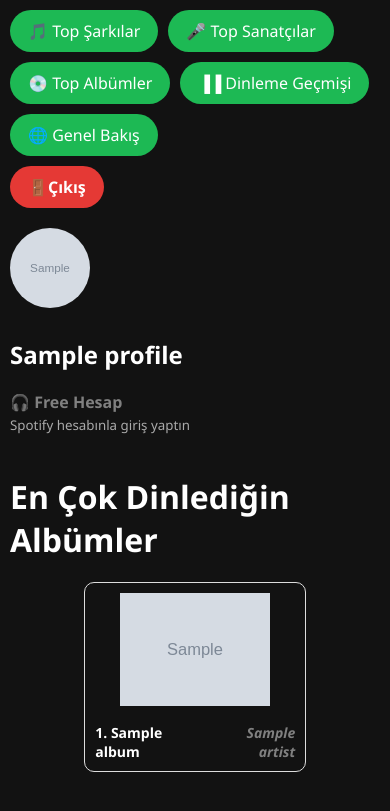
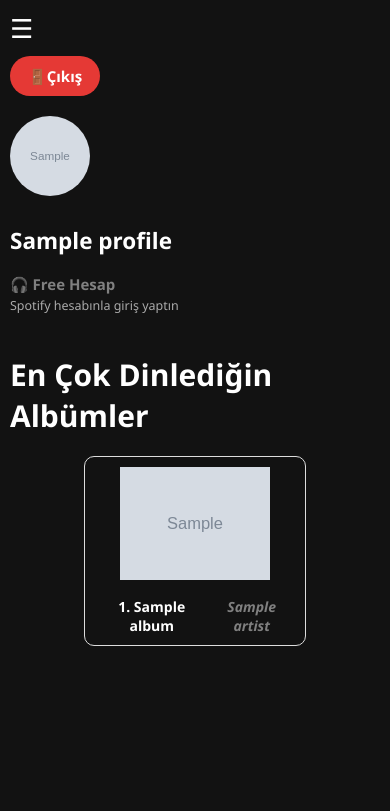
Before and after one commit to Talha3507/Spotify, a Flask app: template templates/albums.html in a window 390 px wide. Shown: the top 811 px of the page. Run offline with Flask 3, Linux system fonts and the light colour scheme; the template is opened without the code that fills it: most values are stand-ins (such as "Sample title", 1, 10 or a date in 2020); grey boxes marked "Sample" are stand-in pictures.

Commit message:
Add files via upload

```diff
--- a/static/css/style.css
+++ b/static/css/style.css
@@ -3,6 +3,7 @@ body {
     background: #121212;
     color: white;
     font-family: 'Segoe UI', sans-serif;
+    font-size: 16px;
 }
 
 .container {
@@ -14,11 +15,6 @@ body {
     .container {
         width: 95%;
         padding: 10px;
-    }
-
-    .song-card {
-        width: 100%;
-        margin-bottom: 15px;
     }
 }
 
@@ -35,7 +31,8 @@ body {
     border: 1px solid #ddd;
     border-radius: 10px;
     text-align: center;
-    box-shadow: 0 2px 5px rgba(0,0,0,0,1);
+    box-shadow: 0 2px 5px rgba(0,0,0,0,3);
+    transition: transform 0.15s ease, background 0.2s ease;
 }
 
 @media (max-width: 600px;) {
@@ -44,6 +41,10 @@ body {
     }
 }
 
+.album-card:active {
+    transform: scale(0.97);
+    background: #222;
+}
 
 .album-info {
     display: flex;
@@ -53,12 +54,10 @@ body {
 }
 
 .album-info .left {
-    text-align: left;
     font-weight: bold;
 }
 
 .album-info .right {
-    text-align: right;
     color: gray;
     font-style: italic;
 }
@@ -86,7 +85,6 @@ body {
 
 .topbar {
     display: flex;
-    flex-wrap: wrap;
     justify-content: space-between;
     align-items: center;
     margin-bottom: 20px;
@@ -94,8 +92,13 @@ body {
 
 .nav-left {
     display: flex;
-    flex-wrap: wrap;
     gap: 10px;
+}
+
+.menu-toggle {
+    display: none;
+    font-size: 26px;
+    cursor: pointer;
 }
 
 .btn {
@@ -150,12 +153,21 @@ body {
     border-radius: 15px;
     padding: 20px;
     margin-bottom: 15px;
-    transition: 0.3s;
+    transition: transform 0.15s ease, background 0.2s ease;
 }
 
-.track-card:hover, .artist-card:hover {
+track-card:hover, .artist-card:hover {
     transform: scale(1.02);
     background: #202020;
+}
+
+.track-card:active, .artist-card:active {
+    transform: scale(0.97);
+    background: #222;
+}
+
+.track-card:hover {
+    box-shadow: 0 0 15px rgba(29,185,84,0.3);
 }
 
 .track-img, .artist-img {
@@ -180,19 +192,23 @@ body {
 
 .range-buttons {
     display: flex;
-    flex-wrap: wrap;
     gap: 10px;
     margin-bottom: 25px;
 }
 
 
 @media (max-width: 600px) {
+
+    body {
+        font-size: 15px;
+    }
+
     .track-card, .artist-card, .profile {
-	flex-direction: column;
-	align-items: flex-start;
+        flex-direction: column;
+        align-items: flex-start;
     }
     .track-img, .artist-img, .profile img {
-	margin-bottom: 10px;
+        margin-bottom: 10px;
     }
 
     .topbar {
@@ -205,7 +221,20 @@ body {
         flex-direction: column;
     }
 
-    .progress-container {
-        max-width: 100%;
+    .menu-toggle {
+        display: block;
+    }
+
+    .nav-left {
+        display: none;
+        flex-direction: column;
+        width: 100%;
+        background: #181818;
+        padding: 10px;
+        border-radius: 10px;
+    }
+
+    .nav-lef:active {
+        display: flex;
     }
 }
--- a/templates/albums.html
+++ b/templates/albums.html
@@ -10,7 +10,8 @@
 <div class="container">
 
     <div class="topbar">
-    <div class="nav-left">
+        <div class="menu-toggle">☰</div>
+        <div class="nav-left" id="navMenu">
         <a class="btn" href="/tracks">🎵 Top Şarkılar</a>
         <a class="btn" href="/artists">🎤 Top Sanatçılar</a>
         <a class="btn" href="/albums">💿 Top Albümler</a>
@@ -22,7 +23,7 @@
 
     <div class="profile">
     {% if profile.image %}
-        <img src="{{ profile.image }}">
+        <img src="{{ profile.image }}" loading="lazy">
     {% endif %}
     <div>
         <h2>{{ profile.name }}</h2>
@@ -47,11 +48,19 @@
 <div class="album-list">
 {% for album in albums %}
 <div class="album-card">
-    <img src="{{ album.image }}" width="150">
+    <img src="{{ album.image }}" loading="lazy" width="150">
     <div class="album-info">
         <span class="left">{{ loop.index }}. {{ album.name }}</span>
         <span class="right">{{ album.artist }}</span>
     </div>
 </div>
+<script>
+const toggle = document.querySelector(".menu-toggle");
+const menu = document.getElementById("navMenu");
+
+toggle.addEventListener("click", () => {
+    menu.classList.toggle("active");
+});
+</script>
 {% endfor %}
 </div>
```
Also changed, not shown: templates/artists.html (+12 -3 lines), templates/history.html (+13 -4 lines), templates/overview.html (+6 -5 lines), templates/top.html (+12 -3 lines).
